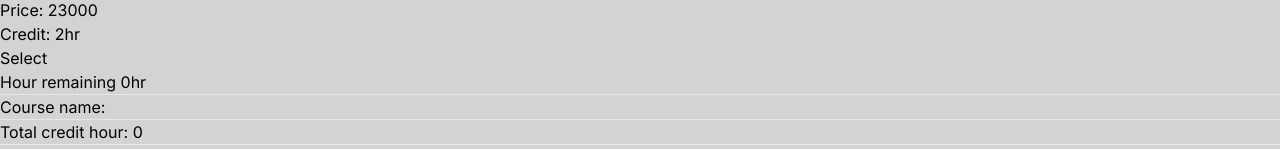
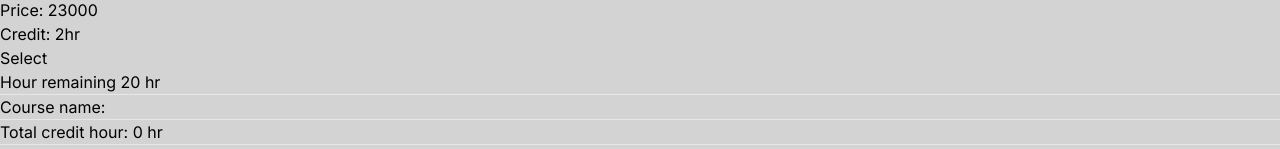
Before and after one commit to Rahaman2080/Assignment-7, a React (Vite) app: page / in a window 1280 px wide. Shown: the part 3734-3883 px from the top of the page. Built offline with nearby package versions, Linux system fonts and the light colour scheme.

Commit message:
handled error and modified design

```diff
--- a/src/App.jsx
+++ b/src/App.jsx
@@ -6,7 +6,7 @@ import { useState } from 'react';
 
 function App() {
   const [cardTitle, setCardTitle] = useState([]);
-  const [residual, setResidual] = useState(0);
+  const [residual, setResidual] = useState(20);
   const [totalHour, setTotalHour] = useState(0);
   const [totalPrice, setTotalPrice] = useState(0);
 
@@ -15,6 +15,7 @@ function App() {
 
     let totalTime = card.credit_time;
     let price = card.price;
+
     if(isAvailable){
       alert("Already selected");
     }else{
@@ -38,7 +39,7 @@ function App() {
   return (
     <>
       <div className='my-10'>
-      <h1 className=' font-bold md:text-xl lg:text-3xl text-center'>Course Registration</h1>
+      <h1 className=' font-bold md:text-xl lg:text-3xl text-center py-8'>Course Registration</h1>
        <div className='md:flex max-w-7xl mx-auto gap-5'>
        <Cards handleSelectBtn ={handleSelectBtn}></Cards>
        <Carts
@@ -49,11 +50,7 @@ function App() {
        ></Carts>
        </div>
       </div>
-
-
-
     </>
   )
 }
-
 export default App
--- a/src/Components/Card/Card.jsx
+++ b/src/Components/Card/Card.jsx
@@ -1,10 +1,9 @@
 import PropTypes from 'prop-types';
-
 
 const Card = ({card, handleSelectBtn}) => {
     const {img, title, details, price, credit_time} = card;
     return (
-        <div className="w-72 h-96 rounded-md mx-2 p-3 bg-white text-center">
+        <div className="w-72 h-96 rounded-md mx-2 p-3 bg-white text-center m-2">
                 <div className="space-y-4">
                     <img className="w-full rounded-md" src={img} alt="" />
                     <h4 className="font-bold text-lg">{title}</h4>
--- a/src/Components/Cards/Cards.jsx
+++ b/src/Components/Cards/Cards.jsx
@@ -1,7 +1,6 @@
 import PropTypes from 'prop-types';
 import { useEffect, useState } from "react";
 import Card from "../Card/Card";
-
 
 const Cards = ({handleSelectBtn}) => {
     const [cards, setCards] = useState([]);
@@ -11,7 +10,6 @@ const Cards = ({handleSelectBtn}) => {
         .then(res => res.json())
         .then(data => setCards(data))
     }, []);
-
 
     return (
         <div>
--- a/src/Components/Cart/Cart.jsx
+++ /dev/null
@@ -1,19 +0,0 @@
-import PropTypes from 'prop-types';
-
-const Cart = ({cart}) => {
-    const {title} = cart;
-    return (
-        <>
-            <div>
-              <ol className='list-decimal px-4'>
-                <li>{title}</li>
-              </ol>
-            </div>
-        </>
-    );
-};
-
-Cart.propTypes ={
-    cart: PropTypes.object.isRequired
-}
-export default Cart;
--- a/src/Components/Cart/Carts.jsx
+++ b/src/Components/Cart/Carts.jsx
@@ -1,19 +1,19 @@
 
 import PropTypes from 'prop-types';
-import Cart from './Cart';
 
 const Carts = ({cardTitle, residual, totalHour,totalPrice}) => {
     return (
         <div>
             <div className="w-72 h-auto bg-white rounded-md m-4 p-4">
-                <h3 className="text-xl font-bold text-blue-700 py-3">Hour remaining {residual}hr</h3>
+                <h3 className="text-xl font-bold text-blue-700 py-3">Hour remaining {residual} hr</h3>
                 <hr className='h-0.5 bg-gray-400'></hr>
                 <h3 className="text-xl font-bold py-3">Course name:</h3>
                 {
-                    cardTitle.map( cart => <Cart key={cart.id} cart={cart}></Cart> )
+                    cardTitle.map( cart =>
+                        (<li key={cart.id} className='list-decimal' >{cart.title}</li>))
                 }
                 <hr className='h-0.5 bg-gray-400'></hr>
-                <h3 className='text-xl font-bold  py-3'>Total credit hour: {totalHour}</h3>
+                <h3 className='text-xl font-bold  py-3'>Total credit hour: {totalHour} hr</h3>
                 <hr className='h-0.5 bg-gray-400'></hr>
                 <h3 className='text-xl font-bold py-3'>Total price: {totalPrice} USD</h3>
 
```
